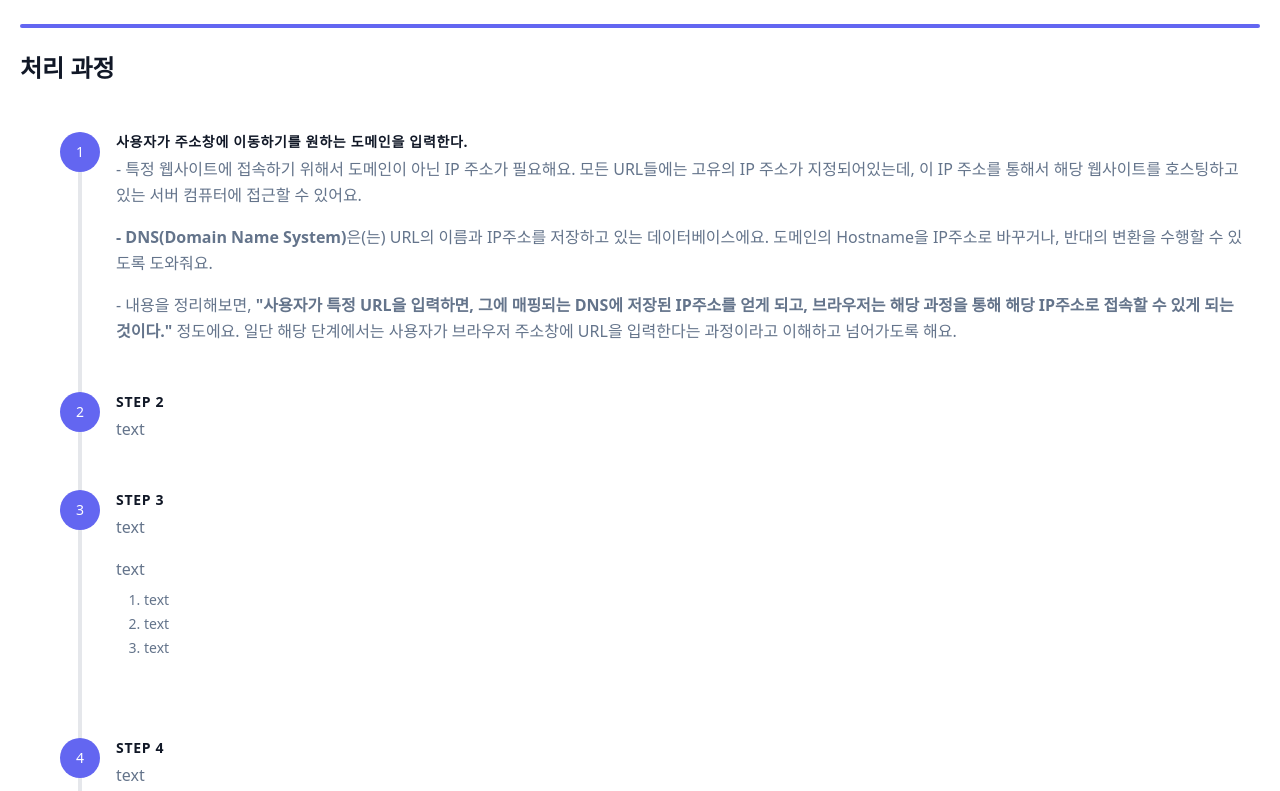
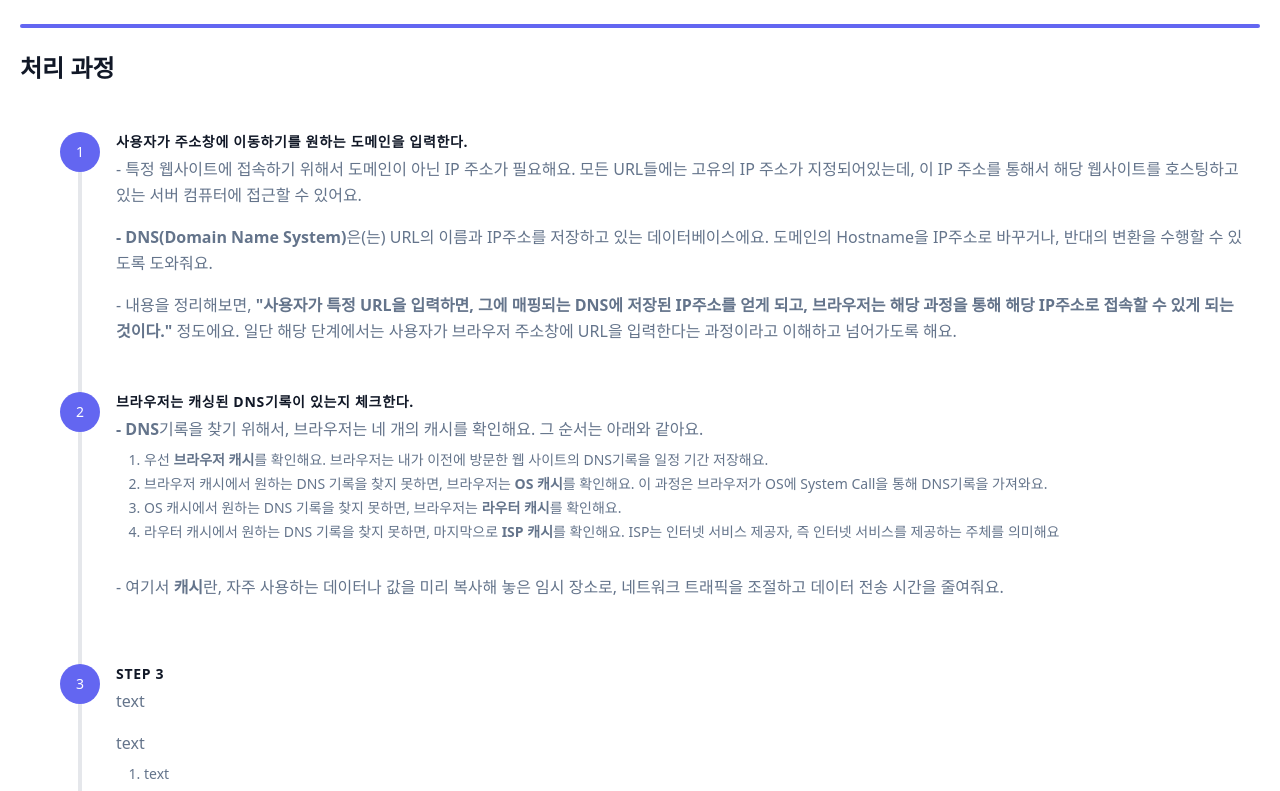
Before and after one commit to Lee-Sang-Beom/nextjs_and_notion, a Next.js app: page /web_basic/browser_search in a window 1280 px wide. Shown: the part 504-1295 px from the top of the page. Built offline with nearby package versions, Linux system fonts and the light colour scheme.

Commit message:
[ add content > step 2 : search cache ] in browser_search page

```diff
--- a/pages/web_basic/browser_search.tsx
+++ b/pages/web_basic/browser_search.tsx
@@ -70,7 +70,7 @@ export default function Browser_search() {
                                     </div>
                                     <div className="flex-grow pl-4">
                                         <h2 className="font-bold title-font text-sm text-gray-900 mb-1 tracking-wider">
-                                            사용자가 주소창에 이동하기를 원하는 도메인을 입력한다.
+                                            {`사용자가 주소창에 이동하기를 원하는 도메인을 입력한다.`}
                                         </h2>
                                         <p className="leading-relaxed mb-4">
                                             {`- 특정 웹사이트에 접속하기 위해서 도메인이 아닌 IP 주소가 필요해요. 모든 URL들에는 고유의 IP 주소가 지정되어있는데, 이 IP 주소를 통해서 해당 웹사이트를 호스팅하고 있는 서버 컴퓨터에 접근할 수 있어요. `}
@@ -98,10 +98,21 @@ export default function Browser_search() {
                                     </div>
                                     <div className="flex-grow pl-4">
                                         <h2 className="font-bold title-font text-sm text-gray-900 mb-1 tracking-wider">
-                                            STEP 2
+                                            {`브라우저는 캐싱된 DNS기록이 있는지 체크한다.`}
                                         </h2>
-                                        <p className="leading-relaxed">
-                                            {`text`}
+                                        <p className="leading-relaxed mb-2">
+                                            <strong>{`- DNS`}</strong>{`기록을 찾기 위해서, 브라우저는 네 개의 캐시를 확인해요. 그 순서는 아래와 같아요.`}
+                                        </p>
+                                        <div className="leading-relaxed text-base mb-8">
+                                            <ul className="list-disc ml-7 text-sm text-slate-500 dark:text-slate-300 ">
+                                                <li className="mb-1 text-left list-decimal">{`우선 `}<strong>브라우저 캐시</strong>{`를 확인해요. 브라우저는 내가 이전에 방문한 웹 사이트의 DNS기록을 일정 기간 저장해요.`}</li>
+                                                <li className="mb-1 text-left list-decimal">{`브라우저 캐시에서 원하는 DNS 기록을 찾지 못하면, 브라우저는 `}<strong>OS 캐시</strong>{`를 확인해요. 이 과정은 브라우저가 OS에 System Call을 통해 DNS기록을 가져와요.`}</li>
+                                                <li className="mb-1 text-left list-decimal">{`OS 캐시에서 원하는 DNS 기록을 찾지 못하면, 브라우저는 `}<strong>라우터 캐시</strong>{`를 확인해요.`}</li>
+                                                <li className="mb-1 text-left list-decimal">{`라우터 캐시에서 원하는 DNS 기록을 찾지 못하면, 마지막으로 `}<strong>ISP 캐시</strong>{`를 확인해요. ISP는 인터넷 서비스 제공자, 즉 인터넷 서비스를 제공하는 주체를 의미해요`}</li>
+                                            </ul>
+                                        </div>
+                                        <p className="leading-relaxed mb-4">
+                                            {`- 여기서 `}<strong>캐시</strong>{`란, 자주 사용하는 데이터나 값을 미리 복사해 놓은 임시 장소로, 네트워크 트래픽을 조절하고 데이터 전송 시간을 줄여줘요.`}
                                         </p>
                                     </div>
                                 </div>
```
